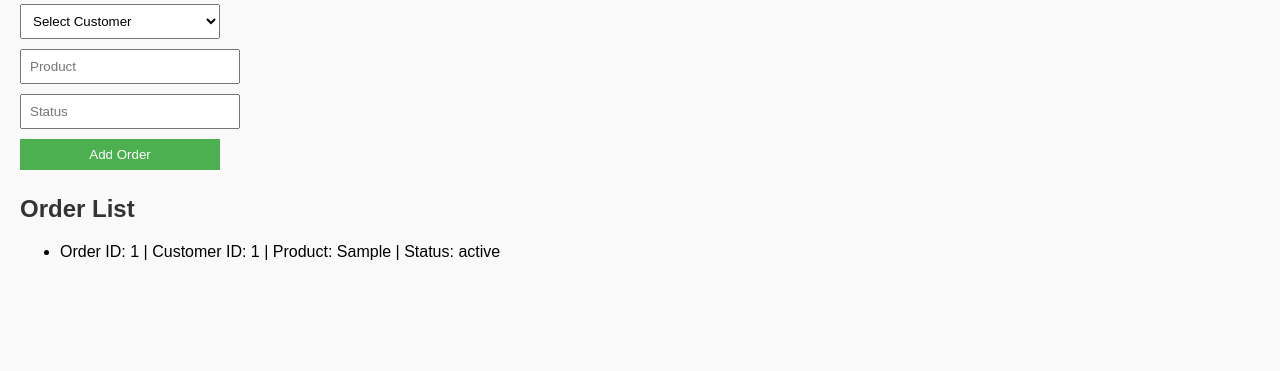
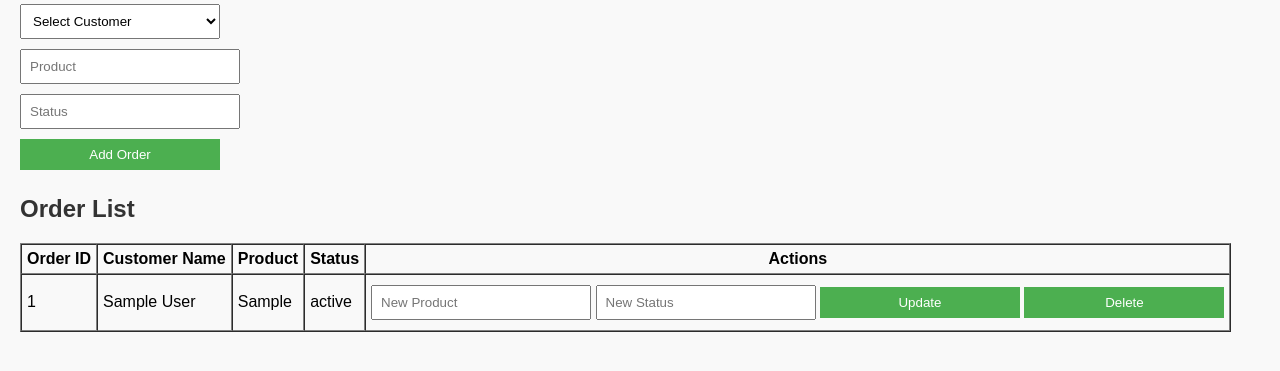
Before and after one commit to TechTitanR/crm_erp_project, a Flask app: page /orders in a window 1280 px wide. Shown: the part 119-490 px from the top of the page. Run offline with Flask 3, Linux system fonts and the light colour scheme; tables that the repository leaves empty hold one stand-in row (values such as "Sample post").

Commit message:
feat: Add Order Update and Delete functionality with dropdown customer selection in orders page

```diff
--- a/app.py
+++ b/app.py
@@ -49,7 +49,8 @@ def add_customer():
 @app.route('/orders')
 def orders():
     order_list = Order.query.all()
-    return render_template('orders.html', orders=order_list)
+    customer_list = Customer.query.all()  # Needed for dropdown
+    return render_template('orders.html', orders=order_list, customers=customer_list)
 
 @app.route('/add_order', methods=['POST'])
 def add_order():
@@ -58,6 +59,21 @@ def add_order():
     status = request.form['status']
     new_order = Order(customer_id=customer_id, product=product, status=status)
     db.session.add(new_order)
+    db.session.commit()
+    return redirect(url_for('orders'))
+
+@app.route('/update_order/<int:order_id>', methods=['POST'])
+def update_order(order_id):
+    order = Order.query.get_or_404(order_id)
+    order.product = request.form['product']
+    order.status = request.form['status']
+    db.session.commit()
+    return redirect(url_for('orders'))
+
+@app.route('/delete_order/<int:order_id>', methods=['POST'])
+def delete_order(order_id):
+    order = Order.query.get_or_404(order_id)
+    db.session.delete(order)
     db.session.commit()
     return redirect(url_for('orders'))
 
--- a/templates/orders.html
+++ b/templates/orders.html
@@ -4,6 +4,7 @@
 {% block content %}
     <h1>Orders</h1>
 
+    <!-- Add New Order Form -->
     <form action="{{ url_for('add_order') }}" method="POST">
         <select name="customer_id" required>
             <option value="">Select Customer</option>
@@ -17,9 +18,41 @@
     </form>
 
     <h2>Order List</h2>
-    <ul>
-        {% for order in orders %}
-            <li>Order ID: {{ order.id }} | Customer ID: {{ order.customer_id }} | Product: {{ order.product }} | Status: {{ order.status }}</li>
-        {% endfor %}
-    </ul>
+    <table border="1" cellpadding="5" cellspacing="0">
+        <thead>
+            <tr>
+                <th>Order ID</th>
+                <th>Customer Name</th>
+                <th>Product</th>
+                <th>Status</th>
+                <th>Actions</th>
+            </tr>
+        </thead>
+        <tbody>
+            {% for order in orders %}
+                <tr>
+                    <td>{{ order.id }}</td>
+                    <td>
+                        {% for customer in customers %}
+                            {% if customer.id == order.customer_id %}
+                                {{ customer.name }}
+                            {% endif %}
+                        {% endfor %}
+                    </td>
+                    <td>{{ order.product }}</td>
+                    <td>{{ order.status }}</td>
+                    <td>
+                        <form action="{{ url_for('update_order', order_id=order.id) }}" method="POST" style="display:inline;">
+                            <input type="text" name="product" placeholder="New Product" required>
+                            <input type="text" name="status" placeholder="New Status" required>
+                            <button type="submit">Update</button>
+                        </form>
+                        <form action="{{ url_for('delete_order', order_id=order.id) }}" method="POST" style="display:inline;">
+                            <button type="submit" onclick="return confirm('Are you sure you want to delete this order?');">Delete</button>
+                        </form>
+                    </td>
+                </tr>
+            {% endfor %}
+        </tbody>
+    </table>
 {% endblock %}
```
